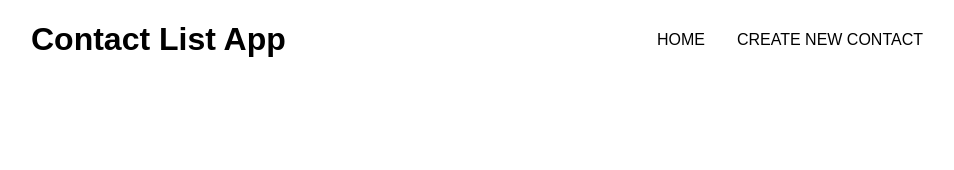
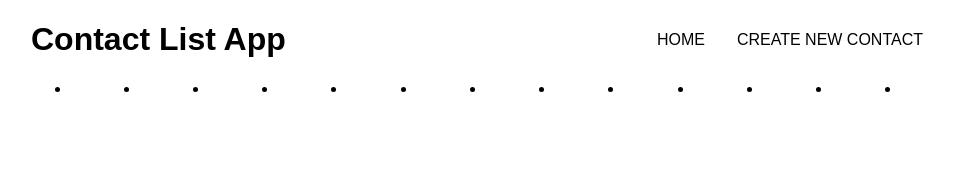
Before and after one commit to ga-wdi-exercises/checkpoint-react, a React (Create React App) app: page / in a window 1280 px wide. Shown: the top 170 px of the page, without its empty margins (159-1113 px from the left). Built offline with nearby package versions, Linux system fonts and the light colour scheme.

Commit message:
begin building ContactList and Contact components

```diff
--- a/src/components/App/App.js
+++ b/src/components/App/App.js
@@ -26,7 +26,7 @@ class App extends Component {
           {/* <ContactList /> */}
         <main>
           <Switch >
-            <Route path='/' component={ContactList} />
+            <Route path='/' render={(props) => <ContactList contacts={this.state.contacts} />} />
             <Route path='/new-contact' component={NewContact} />
           </Switch>
         </main>
--- /dev/null
+++ b/src/components/Contact/Contact.js
@@ -0,0 +1,21 @@
+import React, { Component } from 'react'
+import {
+  Route,
+  Link,
+  Redirect,
+  Switch
+} from 'react-router-dom'
+
+class Contact extends Component {
+  constructor (props) {
+    super(props)
+  }
+
+  render () {
+    return (
+      <p>hello contact</p>
+    )
+  }
+}
+
+export default Contact
--- a/src/components/ContactList/ContactList.js
+++ b/src/components/ContactList/ContactList.js
@@ -6,15 +6,31 @@ import {
   Switch
 } from 'react-router-dom'
 
+import Contact from '../Contact/Contact'
+
 class ContactList extends Component {
   constructor (props) {
     super(props)
+
+    this.state = {
+      contacts: this.props.contacts
+    }
   }
 
   render () {
+    let showContacts = this.state.contacts.map((contact, index) => {
+      return (
+        <div key={index}>
+          <li>
+            <Link to={`/contacts/${contact.name}`}>{Contact}</Link>
+          </li>
+        </div>
+      )
+    })
+
     return(
       <div className="contact-list">
-
+        {showContacts}
       </div>
     )
   }
```
